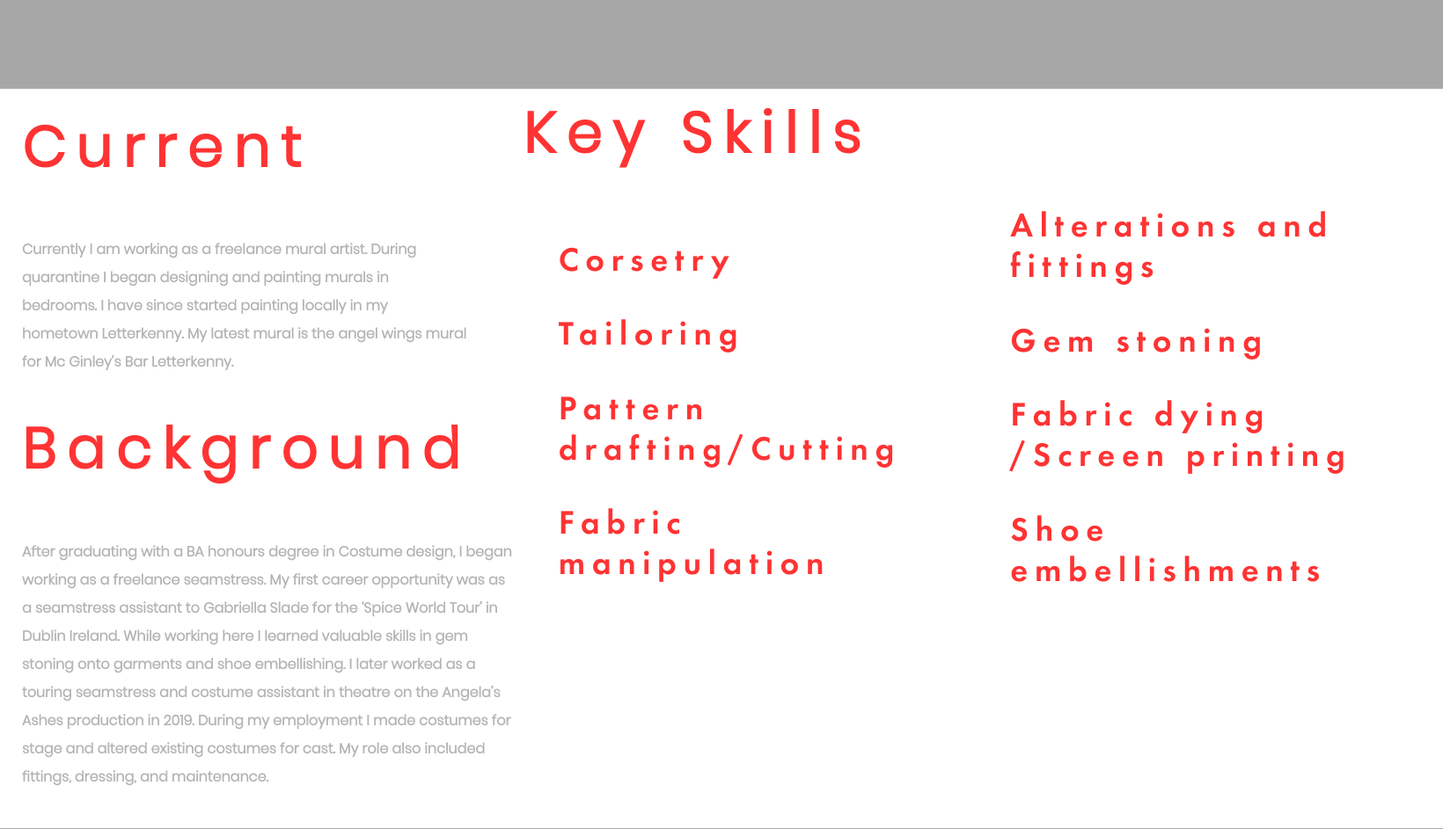
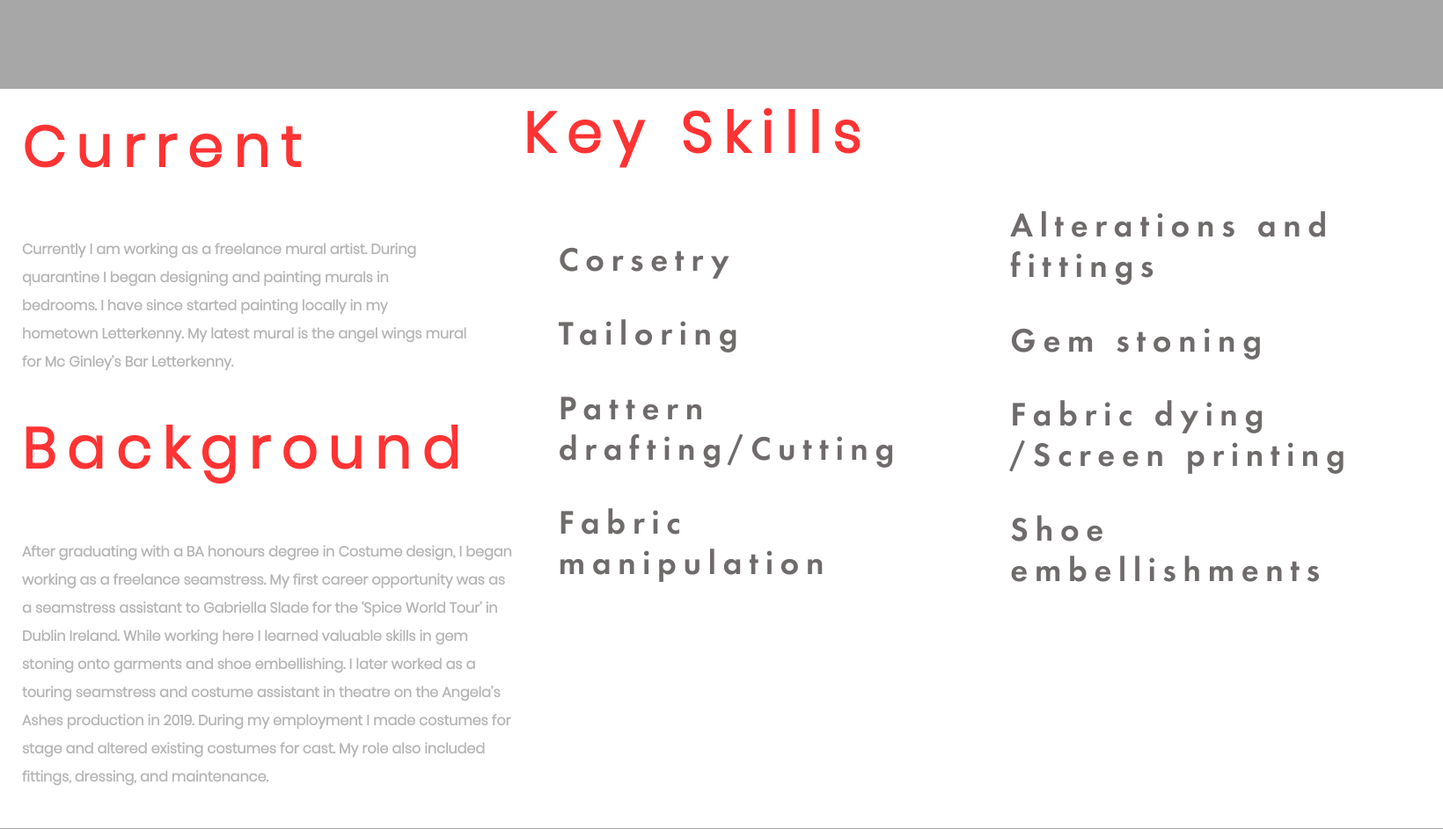
Before and after one commit to Ruaidri/Shannon-Crawford, a PHP site: page /about.html in a window 1640 px wide. Shown: the part 699-1642 px from the top of the page at 88% size. Run offline with PHP 8.4, Linux system fonts and the light colour scheme; some libraries are stand-ins or nearby versions.

Commit message:
Update style.css

```diff
--- a/css/style.css
+++ b/css/style.css
@@ -895,3 +895,6 @@ img.hover-shadow {
 .hover-shadow:hover {
   box-shadow: 0 4px 8px 0 rgba(0, 0, 0, 0.2), 0 6px 20px 0 rgba(0, 0, 0, 0.19);
 }
+.wr-cont{
+  color: #6f6b6b;
+}
```
